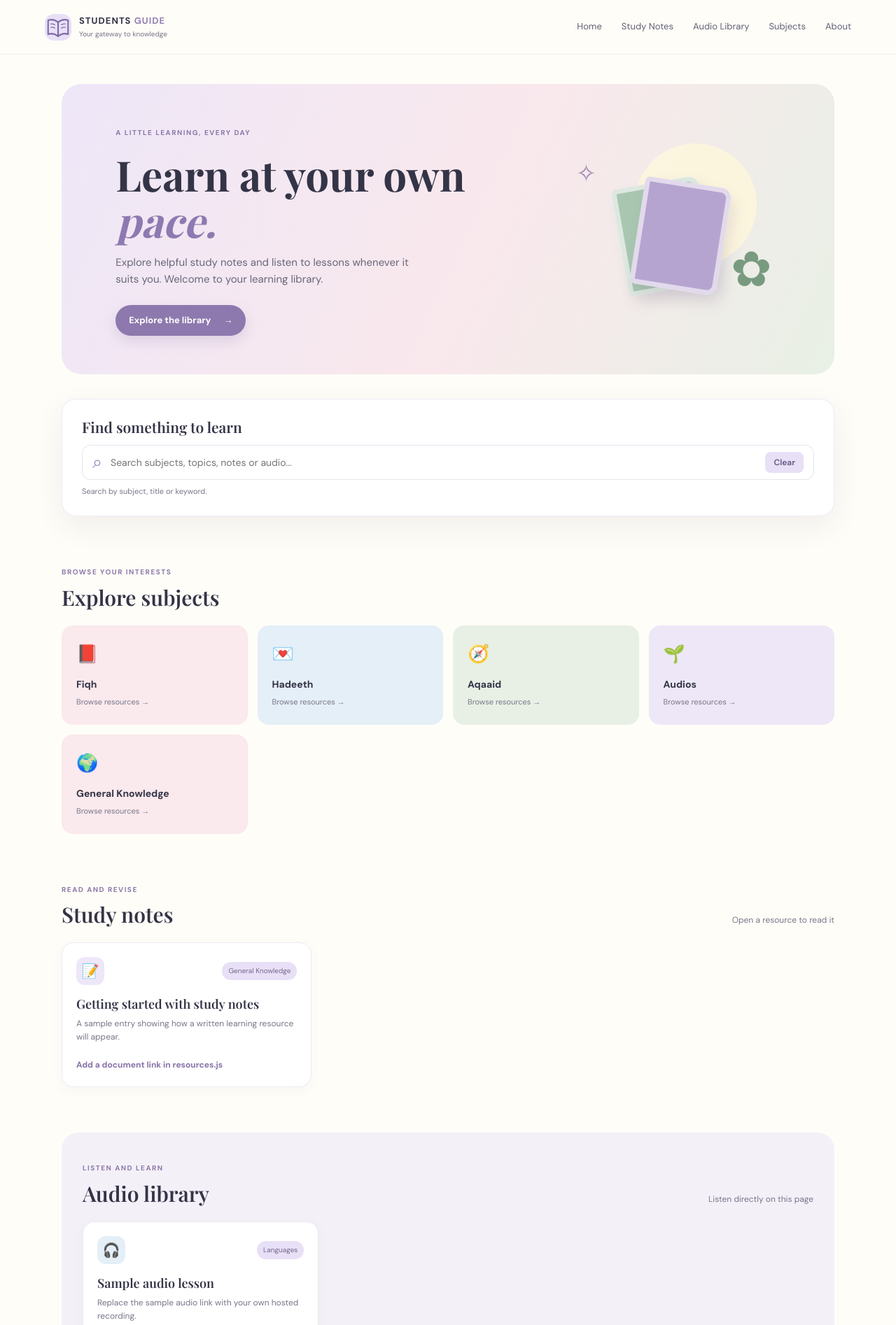
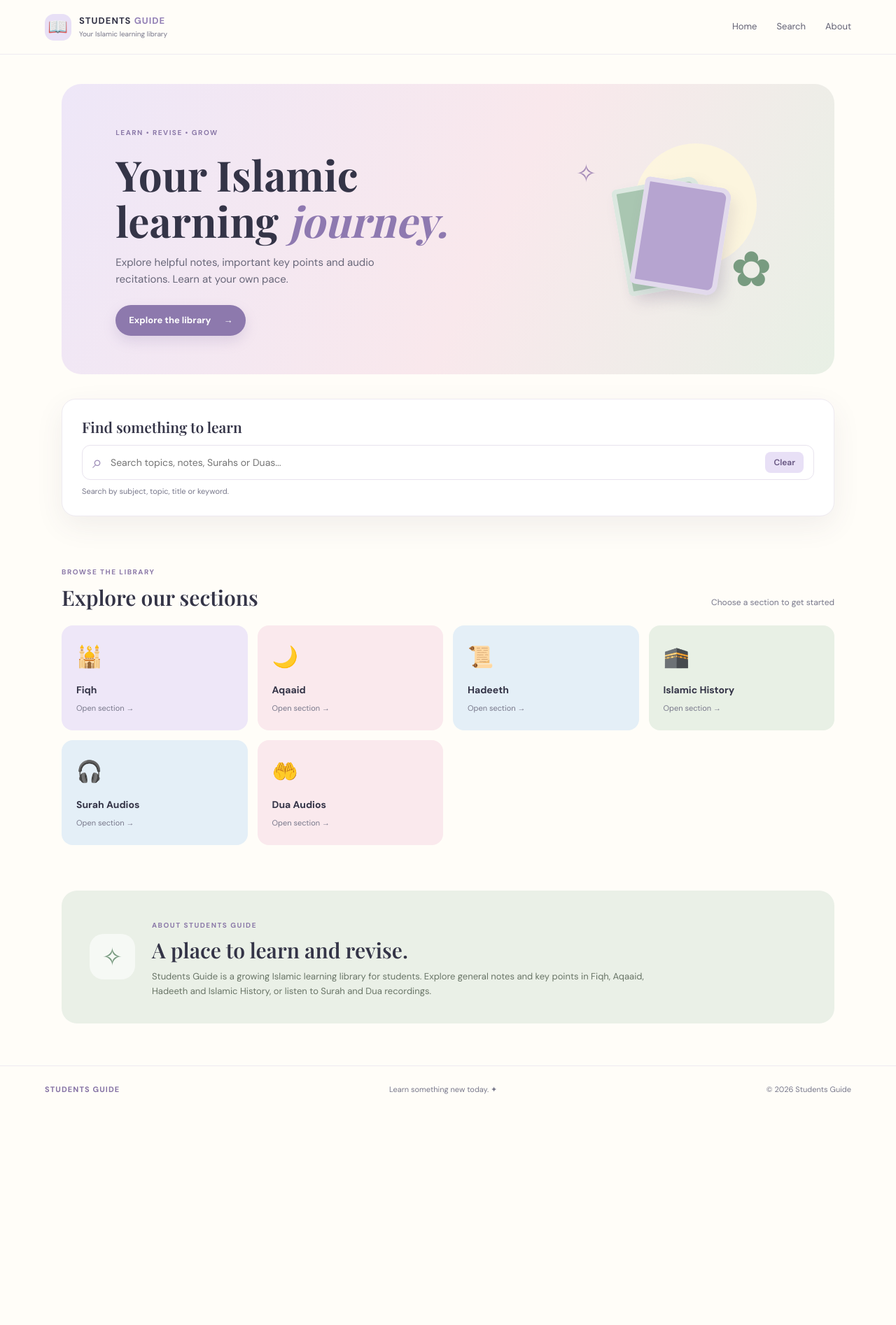
Before and after one commit to ahmedmaseeha5-art/Students-Guide-, a plain HTML site: page index.html in a window 1280 px wide. Shown: the top 1894 px of the page at 70% size. After the commit the page ends 1591 px from the top, so only its background shows below. Drawn offline with nearby package versions, Linux system fonts and the light colour scheme; a web font is replaced by a local one.

Commit message:
Add files via upload
Update Students Guide Islamic Website

```diff
--- a/index.html
+++ b/index.html
@@ -1,102 +1,13 @@
 <!doctype html>
-<html lang="en">
-<head>
-  <meta charset="utf-8">
-  <meta name="viewport" content="width=device-width, initial-scale=1">
-  <meta name="description" content="Students Guide is a friendly library of study notes and audio lessons.">
-  <title>Students Guide | Your Gateway to Knowledge</title>
-  <link rel="stylesheet" href="styles.css">
-</head>
+<html lang="en"><head><meta charset="utf-8"><meta name="viewport" content="width=device-width, initial-scale=1"><meta name="description" content="Students Guide: Islamic learning notes and audio resources."><title>Students Guide | Islamic Learning</title><link rel="stylesheet" href="styles.css"></head>
 <body>
-  <header class="site-header">
-    <a class="brand" href="#home" aria-label="Students Guide home">
-      <span class="brand-mark" aria-hidden="true">
-        <svg viewBox="0 0 40 40" role="img" aria-label="Open book">
-          <path d="M5 9.5c5.7-2 10.3-.8 15 3v21c-4.7-3.8-9.3-5-15-3z"
-                fill="none" stroke="currentColor" stroke-width="2.2" stroke-linejoin="round"/>
-          <path d="M35 9.5c-5.7-2-10.3-.8-15 3v21c4.7-3.8 9.3-5 15-3z"
-                fill="none" stroke="currentColor" stroke-width="2.2" stroke-linejoin="round"/>
-          <path d="M20 12.5v21" fill="none" stroke="currentColor" stroke-width="2"/>
-          <path d="M9 15c2-.3 4 .1 6 1.2M9 20c2-.3 4 .1 6 1.2M31 15c-2-.3-4 .1-6 1.2M31 20c-2-.3-4 .1-6 1.2"
-                fill="none" stroke="currentColor" stroke-width="1.3" stroke-linecap="round"/>
-        </svg>
-      </span>
-      <span>STUDENTS <strong>GUIDE</strong><small>Your gateway to knowledge</small></span>
-    </a>
-    <button class="menu-toggle" id="menuToggle" aria-label="Open navigation" aria-expanded="false">☰</button>
-    <nav id="mainNav">
-      <a href="#home">Home</a>
-      <a href="#notes">Study Notes</a>
-      <a href="#audio">Audio Library</a>
-      <a href="#subjects">Subjects</a>
-      <a href="#about">About</a>
-    </nav>
-  </header>
-
-  <main>
-    <section class="hero" id="home">
-      <div class="hero-copy">
-        <span class="eyebrow">A little learning, every day</span>
-        <h1>Learn at your own <em>pace.</em></h1>
-        <p>Explore helpful study notes and listen to lessons whenever it suits you. Welcome to your learning library.</p>
-        <a class="button button-primary" href="#library">Explore the library <span>→</span></a>
-      </div>
-      <div class="hero-art" aria-hidden="true">
-        <div class="sun"></div><div class="book book-one"></div><div class="book book-two"></div>
-        <div class="plant">✿</div><div class="sparkle">✧</div>
-      </div>
-    </section>
-
-    <section class="search-panel" id="library">
-      <label for="searchInput">Find something to learn</label>
-      <div class="search-row">
-        <span aria-hidden="true">⌕</span>
-        <input id="searchInput" type="search" placeholder="Search subjects, topics, notes or audio..." autocomplete="off">
-        <button id="clearSearch" type="button">Clear</button>
-      </div>
-      <p class="search-hint">Search by subject, title or keyword.</p>
-    </section>
-
-    <section class="section" id="subjects">
-      <div class="section-heading">
-        <div><span class="eyebrow">Browse your interests</span><h2>Explore subjects</h2></div>
-      </div>
-      <div class="subject-grid" id="subjectGrid"></div>
-    </section>
-
-    <section class="section" id="notes">
-      <div class="section-heading">
-        <div><span class="eyebrow">Read and revise</span><h2>Study notes</h2></div>
-        <span class="section-note">Open a resource to read it</span>
-      </div>
-      <div class="resource-grid" id="notesGrid"></div>
-    </section>
-
-    <section class="section audio-section" id="audio">
-      <div class="section-heading">
-        <div><span class="eyebrow">Listen and learn</span><h2>Audio library</h2></div>
-        <span class="section-note">Listen directly on this page</span>
-      </div>
-      <div class="resource-grid" id="audioGrid"></div>
-    </section>
-
-    <section class="about-card" id="about">
-      <div class="about-icon">✧</div>
-      <div><span class="eyebrow">About the library</span><h2>Knowledge grows when it is shared.</h2>
-      <p>Students Guide is a public learning space for discovering study notes and audio lessons. Keep exploring, stay curious and take learning one step at a time.</p></div>
-    </section>
-  </main>
-
-  <footer>
-    <a class="footer-brand" href="#home">STUDENTS GUIDE</a>
-    <span>Learn something new today. ✦</span>
-    <span>© <span id="year"></span> Students Guide</span>
-  </footer>
-
-  <div class="empty-state" id="emptyState" hidden>
-    <span>✧</span><h3>No resources found</h3><p>Try another search or choose a different subject.</p>
-  </div>
-  <script src="resources.js"></script>
-  <script src="script.js"></script>
-</body>
-</html>
+<header class="site-header"><a class="brand" href="#home" aria-label="Students Guide home"><span class="brand-mark" aria-hidden="true">📖</span><span>STUDENTS <strong>GUIDE</strong><small>Your Islamic learning library</small></span></a><button class="menu-toggle" id="menuToggle" aria-label="Open navigation" aria-expanded="false">☰</button><nav id="mainNav"><a href="#home">Home</a><a href="#home#search">Search</a><a href="#about">About</a></nav></header>
+<main>
+<section class="hero" id="hero"><div class="hero-copy"><span class="eyebrow">Learn • Revise • Grow</span><h1>Your Islamic learning <em>journey.</em></h1><p>Explore helpful notes, important key points and audio recitations. Learn at your own pace.</p><a class="button button-primary" href="#subjects">Explore the library <span>→</span></a></div><div class="hero-art" aria-hidden="true"><div class="sun"></div><div class="book book-one"></div><div class="book book-two"></div><div class="plant">✿</div><div class="sparkle">✧</div></div></section>
+<section class="search-panel" id="searchPanel"><label for="searchInput">Find something to learn</label><div class="search-row"><span aria-hidden="true">⌕</span><input id="searchInput" type="search" placeholder="Search topics, notes, Surahs or Duas..." autocomplete="off"><button id="clearSearch" type="button">Clear</button></div><p class="search-hint">Search by subject, topic, title or keyword.</p></section>
+<section class="section" id="subjects"><div class="section-heading"><div><span class="eyebrow">Browse the library</span><h2>Explore our sections</h2></div><span class="section-note">Choose a section to get started</span></div><div class="subject-grid" id="subjectGrid"></div></section>
+<section class="section" id="searchResults" hidden><div class="section-heading"><div><span class="eyebrow">Search results</span><h2>Resources</h2></div></div><div class="resource-grid" id="resultsGrid"></div></section>
+<section class="page-view" id="pageView" hidden><a class="back-link" href="#home">← Back to all sections</a><div class="section-heading"><div><span class="eyebrow" id="pageEyebrow">Explore</span><h2 id="pageTitle">Section</h2></div></div><p class="page-description" id="pageDescription"></p><div class="resource-grid" id="pageResources"></div><div class="empty-state" id="pageEmpty" hidden><span>✧</span><h3>Nothing here just yet</h3><p>New learning materials will appear here when they are added.</p></div></section>
+<section class="about-card" id="about"><div class="about-icon">✧</div><div><span class="eyebrow">About Students Guide</span><h2>A place to learn and revise.</h2><p>Students Guide is a growing Islamic learning library for students. Explore general notes and key points in Fiqh, Aqaaid, Hadeeth and Islamic History, or listen to Surah and Dua recordings.</p></div></section>
+</main><footer><a class="footer-brand" href="#home">STUDENTS GUIDE</a><span>Learn something new today. ✦</span><span>© <span id="year"></span> Students Guide</span></footer>
+<div class="empty-state" id="emptyState" hidden><span>✧</span><h3>No resources found</h3><p>Try another search term.</p></div><script src="resources.js"></script><script src="script.js"></script></body></html>
--- a/resources.js
+++ b/resources.js
@@ -1,36 +1,19 @@
 /*
-  EDIT THIS FILE when you want to add or update learning resources.
-  Keep this file's format (commas and quotation marks) as shown.
-
-  Notes: add a public PDF/document link in "url".
-  Audio: add a direct audio-file URL (MP3, M4A, or OGG) in "audioUrl".
-  Use files you own or have permission to share.
+  YOUR CONTENT FILE
+  You can add, edit or remove your own resources in the resources array below.
+  Notes: paste a public PDF/document viewing link in url.
+  Audio: paste a direct MP3, M4A or OGG file link in audioUrl.
+  Leave the sample array empty until you are ready to add your own material.
 */
 const subjects = [
-  { name: "Fiqh", emoji: "📕", color: "pink" },
-  { name: "Hadeeth", emoji: "💌", color: "blue" },
-  { name: "Aqaaid", emoji: "🧭", color: "sage" },
-  { name: "Audios", emoji: "🌱", color: "lav" },
-  { name: "General Knowledge", emoji: "🌍", color: "pink" }
+  { id: "fiqh", name: "Fiqh", emoji: "🕌", color: "lav", description: "General notes and key points about Islamic rulings and daily practices." },
+  { id: "aqaaid", name: "Aqaaid", emoji: "🌙", color: "pink", description: "Learn and revise important matters of Islamic belief." },
+  { id: "hadeeth", name: "Hadeeth", emoji: "📜", color: "blue", description: "Ahaadeeth, their meanings and the lessons we can learn from them." },
+  { id: "history", name: "Islamic History", emoji: "🕋", color: "sage", description: "Stories, people and important events from Islamic history." },
+  { id: "surahs", name: "Surah Audios", emoji: "🎧", color: "blue", description: "Listen to Surah recitations in one dedicated place.", kind: "surah" },
+  { id: "duas", name: "Dua Audios", emoji: "🤲", color: "pink", description: "Listen to Duas and practise them at your own pace.", kind: "dua" }
 ];
 
 const resources = [
-  {
-    type: "note",
-    title: "Getting started with study notes",
-    subject: "General Knowledge",
-    description: "A sample entry showing how a written learning resource will appear.",
-    keywords: "study learning revision example",
-    url: "#",
-    icon: "📝"
-  },
-  {
-    type: "audio",
-    title: "Sample audio lesson",
-    subject: "Languages",
-    description: "Replace the sample audio link with your own hosted recording.",
-    keywords: "listening audio lesson language",
-    audioUrl: "",
-    icon: "🎧"
-  }
+  // Add your own resources here. Examples are provided in README.txt.
 ];
--- a/script.js
+++ b/script.js
@@ -1,71 +1,51 @@
-const notesGrid = document.getElementById("notesGrid");
-const audioGrid = document.getElementById("audioGrid");
 const subjectGrid = document.getElementById("subjectGrid");
 const searchInput = document.getElementById("searchInput");
-const emptyState = document.getElementById("emptyState");
-let activeSubject = "";
-
+const resultsGrid = document.getElementById("resultsGrid");
+const pageResources = document.getElementById("pageResources");
 const colorMap = { lav: "#eee7f8", pink: "#fae9ed", blue: "#e4eff7", sage: "#e8f0e5" };
-
+function escapeHtml(v) { return String(v ?? "").replace(/[&<>"']/g, c => ({"&":"&amp;","<":"&lt;",">":"&gt;",'"':"&quot;","'":"&#39;"}[c])); }
+function card(r) {
+  const audio = r.type === "surah" || r.type === "dua" || r.type === "audio";
+  const player = r.audioUrl ? `<audio controls controlsList="nodownload" preload="none" src="${escapeHtml(r.audioUrl)}">Your browser does not support audio playback.</audio>` : `<span class="resource-link">Audio will appear here when added.</span>`;
+  const note = r.url ? `<a class="resource-link" href="${escapeHtml(r.url)}" target="_blank" rel="noopener">Open study note →</a>` : `<span class="resource-link">Study note will appear here when added.</span>`;
+  return `<article class="resource-card"><div class="resource-top"><span class="resource-icon" style="background:${audio?'#e4eff7':'#eee7f8'}">${escapeHtml(r.icon || (audio?'🎧':'📝'))}</span><span class="tag">${escapeHtml(r.subject || '')}</span></div><h3>${escapeHtml(r.title)}</h3><p>${escapeHtml(r.description || '')}</p>${audio ? player : note}</article>`;
+}
 function renderSubjects() {
-  subjectGrid.innerHTML = subjects.map(s => `
-    <button class="subject-card ${activeSubject === s.name ? "active" : ""}"
-      style="background:${colorMap[s.color] || colorMap.lav}" data-subject="${escapeHtml(s.name)}">
-      <span class="emoji">${s.emoji}</span><strong>${escapeHtml(s.name)}</strong>
-      <small>Browse resources →</small>
-    </button>`).join("");
-  subjectGrid.querySelectorAll("button").forEach(btn => btn.addEventListener("click", () => {
-    activeSubject = activeSubject === btn.dataset.subject ? "" : btn.dataset.subject;
-    render();
-    document.getElementById("library").scrollIntoView({behavior:"smooth"});
-  }));
+ subjectGrid.innerHTML = subjects.map(s => `<a class="subject-card" href="#page/${s.id}" style="background:${colorMap[s.color]||colorMap.lav}"><span class="emoji">${s.emoji}</span><strong>${escapeHtml(s.name)}</strong><small>Open section →</small></a>`).join("");
 }
-
-function escapeHtml(value) {
-  return String(value ?? "").replace(/[&<>"']/g, c => ({"&":"&amp;","<":"&lt;",">":"&gt;",'"':"&quot;","'":"&#39;"}[c]));
+function renderSearch() {
+ const q = searchInput.value.trim().toLowerCase();
+ if (!q) { document.getElementById('searchResults').hidden = true; return; }
+ const found = resources.filter(r => `${r.title} ${r.subject} ${r.description||''} ${r.keywords||''}`.toLowerCase().includes(q));
+ resultsGrid.innerHTML = found.map(card).join('');
+ document.getElementById('searchResults').hidden = false;
+ document.getElementById('emptyState').hidden = found.length > 0;
 }
-
-function matches(r, q) {
-  const haystack = `${r.title} ${r.subject} ${r.description} ${r.keywords || ""}`.toLowerCase();
-  return (!q || haystack.includes(q)) && (!activeSubject || r.subject === activeSubject);
+function route() {
+ const match = location.hash.match(/^#page\/(.+)$/);
+ document.getElementById('hero').hidden = !!match;
+ document.getElementById('searchPanel').hidden = !!match;
+ document.getElementById('subjects').hidden = !!match;
+ document.getElementById('searchResults').hidden = !!match || !searchInput.value.trim();
+ document.getElementById('about').hidden = !!match;
+ document.getElementById('emptyState').hidden = true;
+ if (!match) { document.getElementById('pageView').hidden = true; return; }
+ const subject = subjects.find(s => s.id === decodeURIComponent(match[1]));
+ if (!subject) { location.hash = '#home'; return; }
+ document.getElementById('pageView').hidden = false;
+ document.getElementById('pageTitle').textContent = subject.name;
+ document.getElementById('pageEyebrow').textContent = subject.kind ? 'Listen and learn' : 'Read and revise';
+ document.getElementById('pageDescription').textContent = subject.description;
+ const items = resources.filter(r => r.subject === subject.name || (subject.kind === 'surah' && r.type === 'surah') || (subject.kind === 'dua' && r.type === 'dua'));
+ pageResources.innerHTML = items.map(card).join('');
+ document.getElementById('pageEmpty').hidden = items.length > 0;
+ window.scrollTo({top:0,behavior:'smooth'});
 }
-
-function render() {
-  renderSubjects();
-  const q = searchInput.value.trim().toLowerCase();
-  const found = resources.filter(r => matches(r, q));
-  const notes = found.filter(r => r.type === "note");
-  const audios = found.filter(r => r.type === "audio");
-
-  notesGrid.innerHTML = notes.map(r => `
-    <article class="resource-card">
-      <div class="resource-top"><span class="resource-icon" style="background:#eee7f8">${r.icon || "📝"}</span><span class="tag">${escapeHtml(r.subject)}</span></div>
-      <h3>${escapeHtml(r.title)}</h3><p>${escapeHtml(r.description)}</p>
-      ${r.url && r.url !== "#" ? `<a class="resource-link" href="${escapeHtml(r.url)}" target="_blank" rel="noopener">Open study note →</a>` : `<span class="resource-link">Add a document link in resources.js</span>`}
-    </article>`).join("");
-
-  audioGrid.innerHTML = audios.map(r => `
-    <article class="resource-card">
-      <div class="resource-top"><span class="resource-icon" style="background:#e4eff7">${r.icon || "🎧"}</span><span class="tag">${escapeHtml(r.subject)}</span></div>
-      <h3>${escapeHtml(r.title)}</h3><p>${escapeHtml(r.description)}</p>
-      ${r.audioUrl ? `<audio controls controlsList="nodownload" preload="none" src="${escapeHtml(r.audioUrl)}">Your browser does not support audio playback.</audio>` : `<span class="resource-link">Add an audio link in resources.js</span>`}
-    </article>`).join("");
-
-  emptyState.hidden = found.length !== 0;
-  document.querySelector("#notes").hidden = notes.length === 0;
-  document.querySelector("#audio").hidden = audios.length === 0;
-}
-
-searchInput.addEventListener("input", render);
-document.getElementById("clearSearch").addEventListener("click", () => {
-  searchInput.value = ""; activeSubject = ""; render(); searchInput.focus();
-});
-document.getElementById("year").textContent = new Date().getFullYear();
-const menuToggle = document.getElementById("menuToggle");
-const nav = document.getElementById("mainNav");
-menuToggle.addEventListener("click", () => {
-  const open = nav.classList.toggle("open");
-  menuToggle.setAttribute("aria-expanded", String(open));
-});
-nav.querySelectorAll("a").forEach(a => a.addEventListener("click", () => nav.classList.remove("open")));
-render();
+renderSubjects();
+searchInput.addEventListener('input', renderSearch);
+document.getElementById('clearSearch').addEventListener('click', () => { searchInput.value=''; renderSearch(); searchInput.focus(); });
+document.getElementById('year').textContent = new Date().getFullYear();
+const menuToggle = document.getElementById('menuToggle'), nav = document.getElementById('mainNav');
+menuToggle.addEventListener('click', () => { const open=nav.classList.toggle('open'); menuToggle.setAttribute('aria-expanded',String(open)); });
+nav.querySelectorAll('a').forEach(a => a.addEventListener('click',()=>nav.classList.remove('open')));
+window.addEventListener('hashchange', route); route();
--- a/styles.css
+++ b/styles.css
@@ -37,3 +37,5 @@ footer{padding:25px 5vw;border-top:1px solid var(--line);display:flex;justify-co
 .empty-state{text-align:center;padding:25px;color:var(--muted)}.empty-state span{font-size:32px;color:#9c89ba}.empty-state h3{font-family:"Playfair Display";color:var(--ink)}
 [hidden]{display:none!important}
 @media(max-width:760px){.site-header{height:68px}.menu-toggle{display:block}nav{display:none;position:absolute;top:68px;left:0;right:0;background:var(--cream);padding:18px 25px 22px;flex-direction:column;gap:15px;border-bottom:1px solid var(--line)}nav.open{display:flex}main{padding:0 17px}.hero{margin-top:22px;min-height:330px;padding:38px 27px}.hero-art{position:absolute;right:12px;opacity:.22}.hero-copy{max-width:100%}.search-panel{padding:20px;margin-bottom:48px}.subject-grid{grid-template-columns:repeat(2,1fr)}.resource-grid{grid-template-columns:1fr}.section-heading{align-items:start;gap:10px;flex-direction:column}.audio-section{padding:25px 16px}.about-card{padding:25px;align-items:flex-start}.about-icon{width:48px;height:48px;font-size:27px}footer{flex-direction:column;align-items:center;text-align:center}}
+
+.subject-card{display:block;min-height:150px}.subject-card .emoji{font-size:30px}.subject-card small{display:block;margin-top:7px}.page-view{margin:25px 0 70px;min-height:45vh}.back-link{display:inline-block;color:#8872a9;font-size:13px;font-weight:700;margin:10px 0 25px}.page-description{color:var(--muted);font-size:14px;margin:12px 0 25px}.page-view .resource-grid{margin-top:20px}.page-view .empty-state{background:#f8f5fb;border-radius:18px;padding:35px}
```
Also changed, not shown: README.txt.
